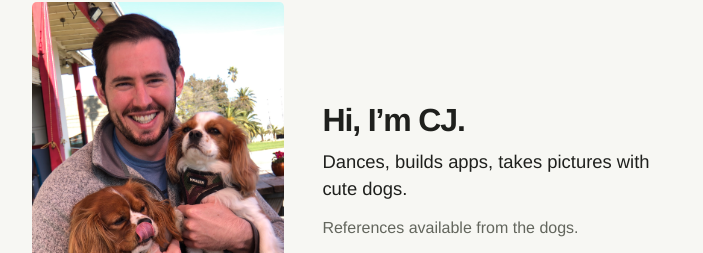
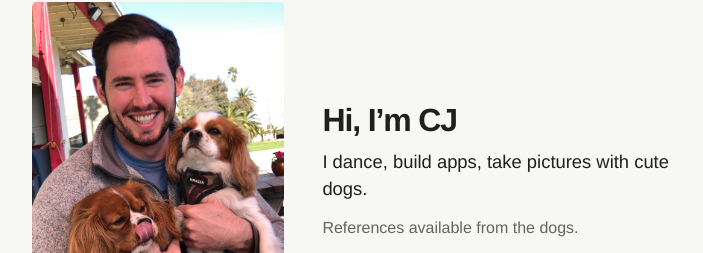
Before and after one commit to cjwheelock/cjwheelock.github.io, a plain HTML site: page wife-application/index.html in a window 1280 px wide. Shown: the part 119-372 px from the top of the page, without its empty margins (288-991 px from the left). Drawn offline with Linux system fonts and the light colour scheme.

Commit message:
Use CJ’s exact Wife Application introduction

```diff
--- a/wife-application/index.html
+++ b/wife-application/index.html
@@ -19,8 +19,8 @@
         <div class="hero">
           <img class="hero-photo" src="../assets/cj-dogs.jpg" alt="CJ posing with two Cavalier dogs" width="1350" height="1800" fetchpriority="high" decoding="async">
           <div class="hero-copy">
-            <h2>Hi, I’m CJ.</h2>
-            <p>Dances, builds apps, takes pictures with cute dogs.</p>
+            <h2>Hi, I’m CJ</h2>
+            <p>I dance, build apps, take pictures with cute dogs.</p>
             <p class="references">References available from the dogs.</p>
           </div>
         </div>
```
